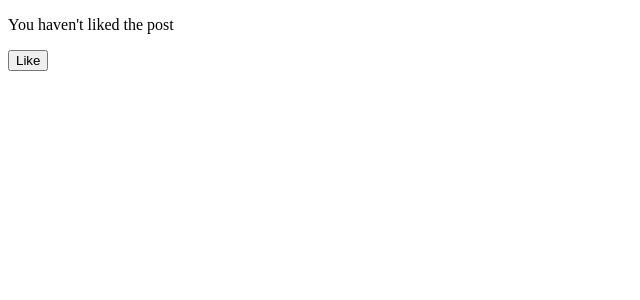
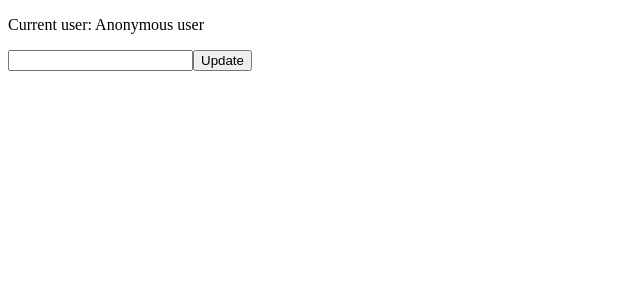
Before and after one commit to TemirovaAzima/react19, a React (Vite) app: page / in a window 1280 px wide. Shown: the top 300 px of the page, without its empty margins (0-640 px from the left). Built offline with nearby package versions, Linux system fonts and the light colour scheme.

Commit message:
useOptimistic end with actions

```diff
--- a/src/App.jsx
+++ b/src/App.jsx
@@ -1,21 +1,38 @@
-import React, {useActionState} from 'react'
-import {fakeAPICall} from "./api.js";
+import React, {useActionState, useOptimistic} from 'react'
+import {updateNameInDB} from "./api.js"
 
 const App = () => {
-    const [isLiked, toggleLike, isPending] = useActionState(likeAction, false);
+    const [state, actionFunction] = useActionState(updateName, {
+        error: null,
+        name: JSON.parse(localStorage.getItem("name"))?.name || 'Anonymous user'
+    });
 
-    async function likeAction(prevState, formData) {
-        const newState = !prevState
-        await fakeAPICall(newState)
-        return newState
+    const [optimistic, setOptimistic] = useOptimistic(state.name);
+
+    async function updateName(prevState, formAction) {
+
+        try {
+            setOptimistic(formAction.get(("name")))
+            const newName = await updateNameInDB(formAction.get("name"));
+            return {name: newName, error: null}
+        } catch (error) {
+            return {...prevState, error: error}
+        }
     }
 
     return (
         <>
-            <p>{isLiked ? "You liked this post!" : "You haven't liked the post"}</p>
-            {isPending && <p>Updating...</p>}
-            <form action={toggleLike}>
-                <button type="submit"> {isLiked ? "Unlike" : "Like"}</button>
+            <p className="username">
+                Current user: <span>{optimistic}</span>
+            </p>
+            <form action={actionFunction}>
+                <input
+                    type={'text'}
+                    name={"name"}
+                    required
+                />
+                <button type='submit'>Update</button>
+                {state.error && <p style={{color: "red"}}>{state.error.message}</p>}
             </form>
         </>
     )
--- a/src/api.js
+++ b/src/api.js
@@ -1,4 +1,8 @@
-export async function fakeAPICall (newState){
-    await new Promise(resolve => setTimeout(resolve, 100));
-    return newState;
+export async function updateNameInDB(newName){
+    await new Promise(resolve => setTimeout(resolve,5000))
+    if(newName.toLowerCase().includes("error")){
+        throw new Error("Failed to update name")
+    }
+    localStorage.setItem("name", JSON.stringify({name: newName}))
+    return newName
 }
```
